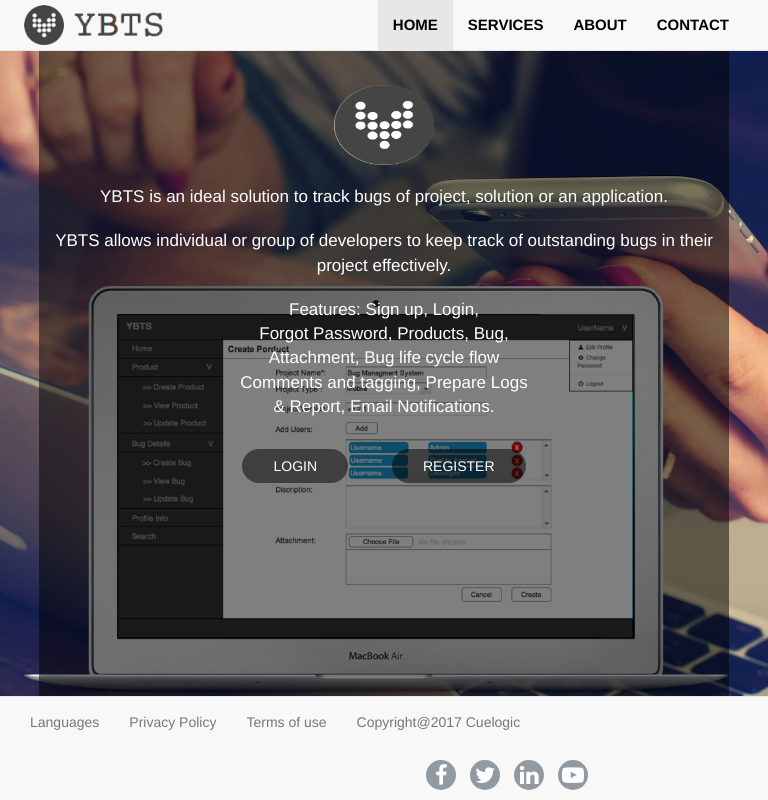
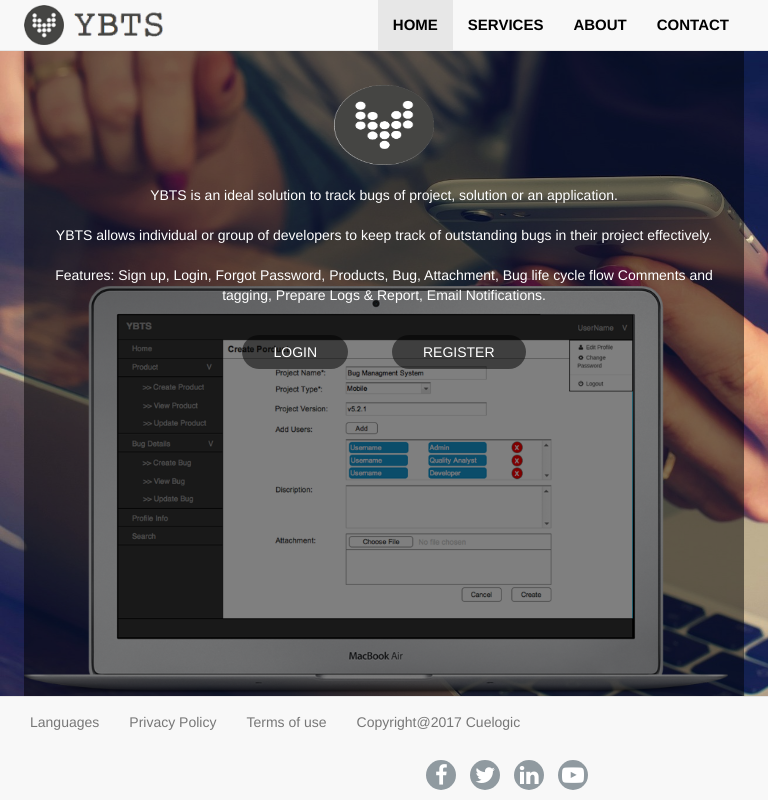
Before and after one commit to sachind-cuelogic/BugManagementSystem, a Django app: page / in a window 768 px wide. Run offline with Django 3.2, Linux system fonts and the light colour scheme; some libraries are stand-ins or nearby versions.

Commit message:
landing page issue

```diff
--- a/bms/bms_app/static/bms_app/css/landing.css
+++ b/bms/bms_app/static/bms_app/css/landing.css
@@ -120,3 +120,25 @@
 }
 
 }
+@media only screen and (min-device-width : 768px) and (max-device-width : 1024px){
+
+  .land-button{
+    margin-bottom: 70px;
+}
+.para3>p {
+    margin: 0px;
+    text-align: center;
+    font-size: 14px;
+}
+.para1>p {
+    margin: 0px;
+    text-align: center;
+    font-size: 14px;
+}
+
+.para2>p {
+    margin: 0px;
+    text-align: center;
+    font-size: 14px;
+}
+}
--- a/bms/templates/bms_app/home.html
+++ b/bms/templates/bms_app/home.html
@@ -9,6 +9,7 @@
 		<img src="/static/bms_app/images/laptop.png" class="img-responsive" id="laptop" width="704" height="400">
 	</div>
 	<div class="col-md-4 pull-right">
+	<div class="row">
 		<div class="trans">
 			<img src="/static/bms_app/images/logo.png" class="img-responsive center-block" id="logo">
 			<div class="para1">
@@ -18,17 +19,18 @@
 				<p>YBTS allows individual or group of developers to keep track of outstanding bugs in their project effectively.</p>
 			</div>
 			<div class="para3">
-				<p>Features: Sign up, Login,</p>
-				<p>Forgot Password, Products, Bug,</p>
-				<p>Attachment, Bug life cycle flow</p>
-				<p>Comments and tagging, Prepare Logs</p>
-				<p>& Report, Email Notifications.</p>
+				<p>Features: Sign up, Login,
+				Forgot Password, Products, Bug,
+				Attachment, Bug life cycle flow
+				Comments and tagging, Prepare Logs
+				& Report, Email Notifications.</p>
 			</div>
 			<div class="land-button">
 				<a type="button" class="btn btn-secondary-outline btn-round" id="login-button" href="/login/">LOGIN</a>
 				<a type="button" class="btn btn-secondary-outline" id="register-button" href="/register/">REGISTER</a>
 			</div>
 		</div>
+		</div>
 	</div>
 
 <link rel="stylesheet" type="text/css" href="{% static 'bms_app/css/landing.css' %}">
```
Also changed, not shown: bms/bms_app/static/bms_app/css/websitehome.css (+16 -0 lines), bms/bms_app/static/bms_app/css/layout.css (line endings or trailing spaces).
